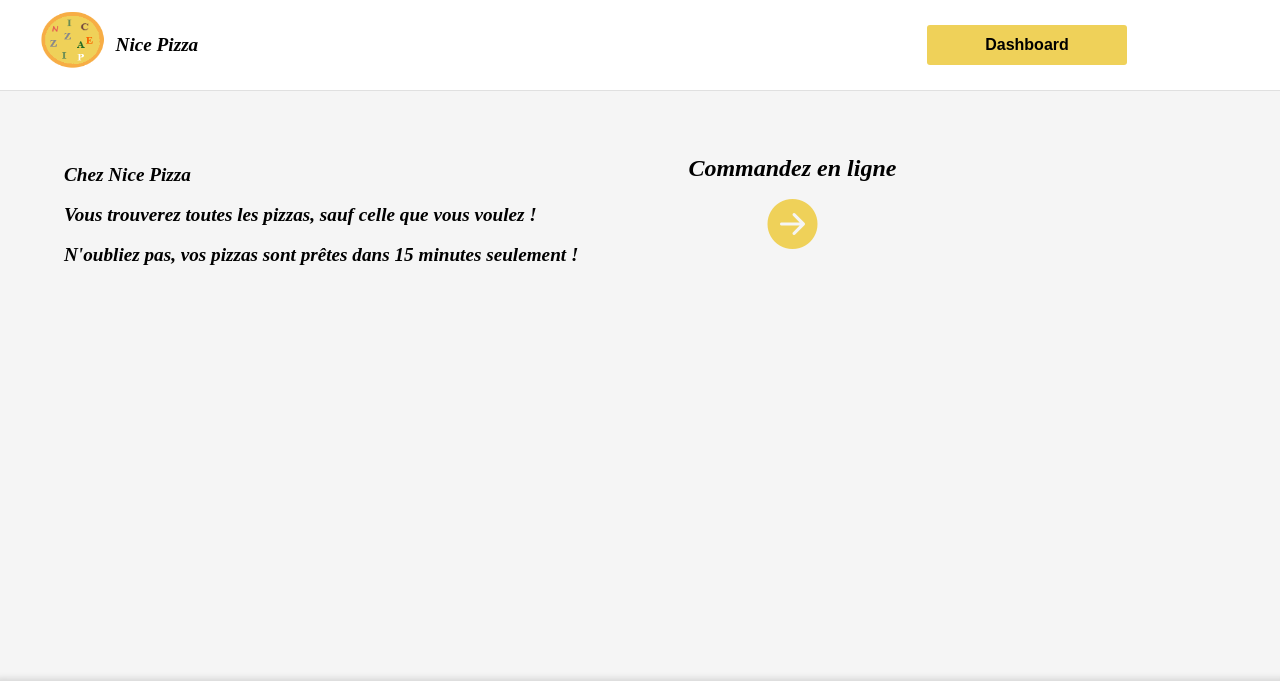
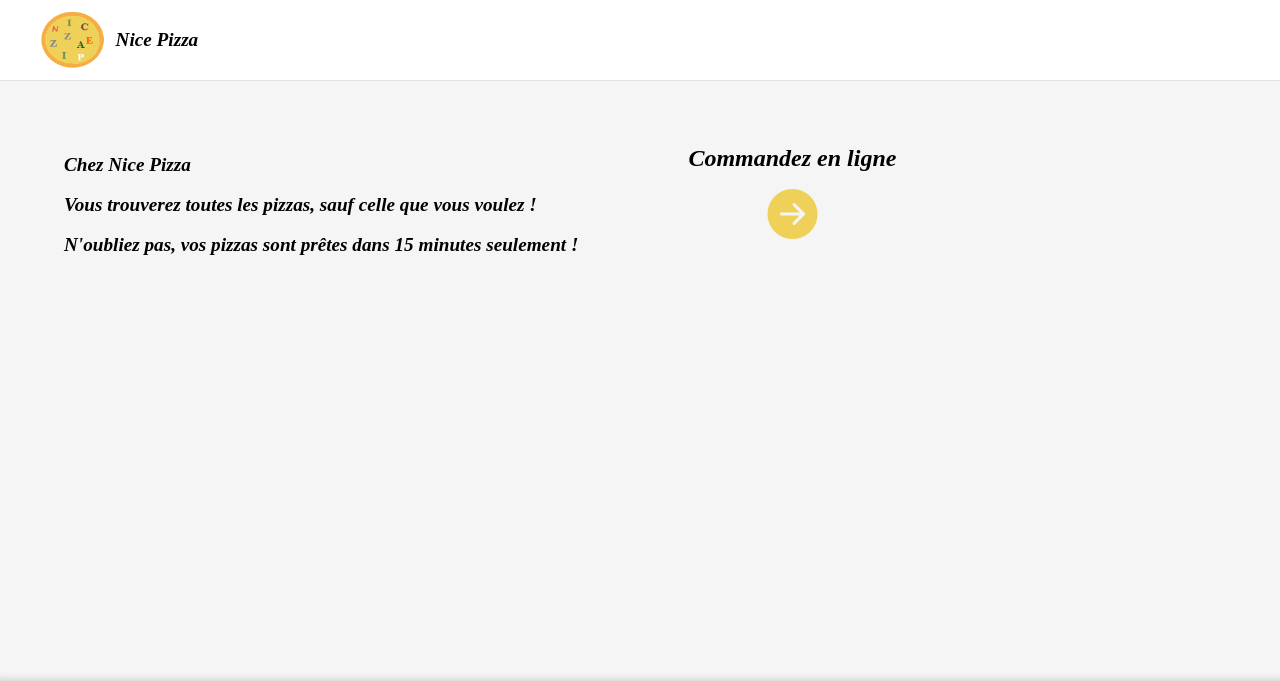
Before and after one commit to izemaghilas/nicepizza, a Symfony app: template templates/nice_pizza/index.html.twig in a window 1280 px wide. Shown: the top 681 px of the page. Run offline with Twig, Linux system fonts and the light colour scheme; the template is opened without the code that fills it, so the values that code supplies are empty; some libraries are stand-ins or nearby versions.

Commit message:
remove dashboard button from header

```diff
--- a/templates/_header.html.twig
+++ b/templates/_header.html.twig
@@ -3,7 +3,4 @@
         <img src="{{ asset('img/logo.png') }}" alt="logo">
         <span>Nice Pizza</span>
     </a>
-    <a href="#" class="orders-dashboard">
-        <button>Dashboard</button>
-    </a>
 </header>
```
